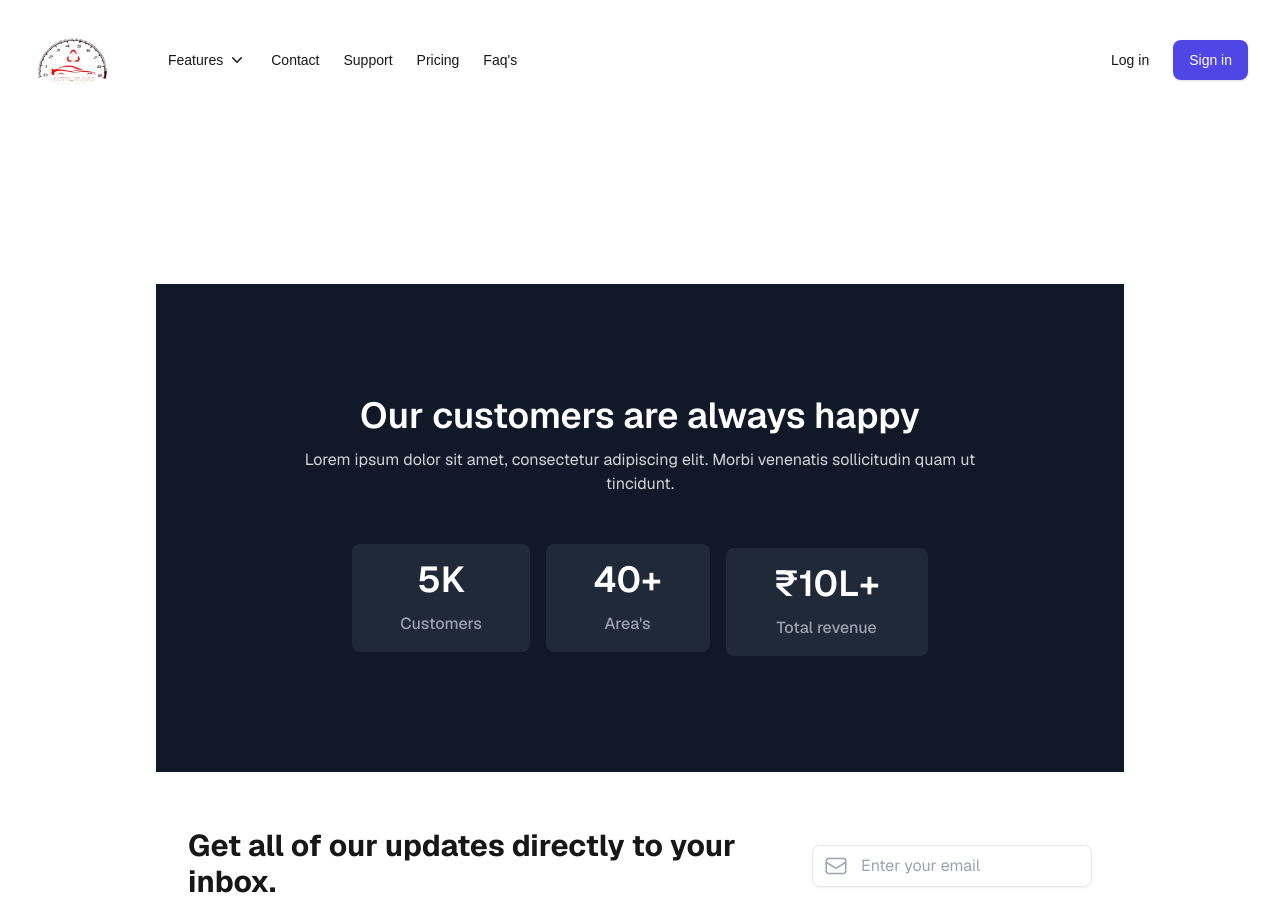
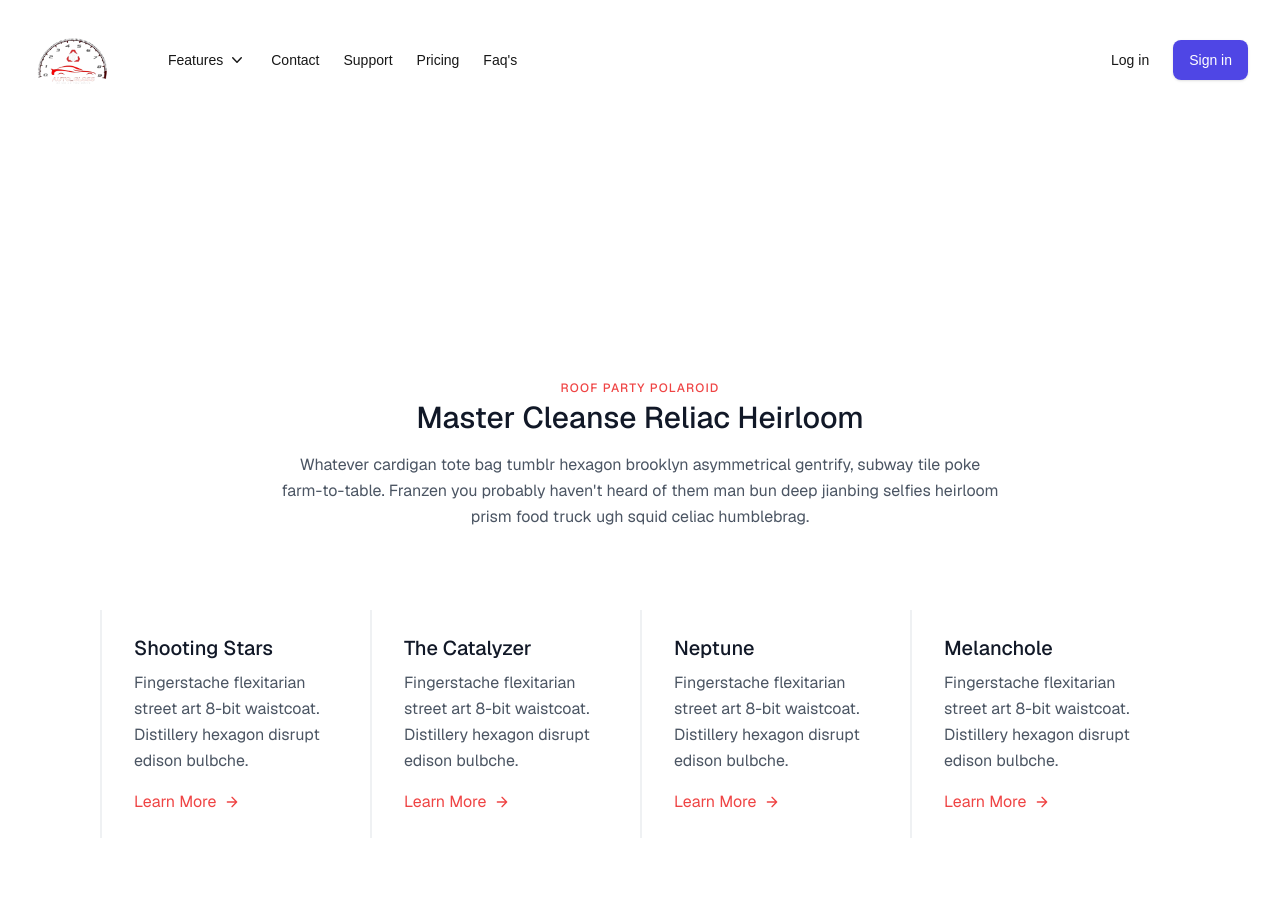
Before and after one commit to Mujju-palaan/af_auto_gloss, a Next.js app: page / in a window 1280 px wide. Shown: the top 897 px of the page. Built offline with nearby package versions, Linux system fonts and the light colour scheme.

Commit message:
content done

```diff
--- /dev/null
+++ b/app/aaContainer/homepage/content.tsx
@@ -0,0 +1,58 @@
+import React from 'react'
+
+const Content = () => {
+  return (
+    <div>
+        <section className="text-gray-600 body-font">
+            <div className="container px-5 py-24 mx-auto">
+                <div className="flex flex-col text-center w-full mb-20">
+                <h2 className="text-xs text-red-500 tracking-widest font-medium title-font mb-1">ROOF PARTY POLAROID</h2>
+                <h1 className="sm:text-3xl text-2xl font-medium title-font mb-4 text-gray-900">Master Cleanse Reliac Heirloom</h1>
+                <p className="lg:w-2/3 mx-auto leading-relaxed text-base">Whatever cardigan tote bag tumblr hexagon brooklyn asymmetrical gentrify, subway tile poke farm-to-table. Franzen you probably haven't heard of them man bun deep jianbing selfies heirloom prism food truck ugh squid celiac humblebrag.</p>
+                </div>
+                <div className="flex flex-wrap">
+                <div className="xl:w-1/4 lg:w-1/2 md:w-full px-8 py-6 border-l-2 border-gray-200 border-opacity-60">
+                    <h2 className="text-lg sm:text-xl text-gray-900 font-medium title-font mb-2">Shooting Stars</h2>
+                    <p className="leading-relaxed text-base mb-4">Fingerstache flexitarian street art 8-bit waistcoat. Distillery hexagon disrupt edison bulbche.</p>
+                    <a className="text-red-500 inline-flex items-center">Learn More
+                    <svg fill="none" stroke="currentColor" stroke-linecap="round" stroke-linejoin="round" stroke-width="2" className="w-4 h-4 ml-2" viewBox="0 0 24 24">
+                        <path d="M5 12h14M12 5l7 7-7 7"></path>
+                    </svg>
+                    </a>
+                </div>
+                <div className="xl:w-1/4 lg:w-1/2 md:w-full px-8 py-6 border-l-2 border-gray-200 border-opacity-60">
+                    <h2 className="text-lg sm:text-xl text-gray-900 font-medium title-font mb-2">The Catalyzer</h2>
+                    <p className="leading-relaxed text-base mb-4">Fingerstache flexitarian street art 8-bit waistcoat. Distillery hexagon disrupt edison bulbche.</p>
+                    <a className="text-red-500 inline-flex items-center">Learn More
+                    <svg fill="none" stroke="currentColor" stroke-linecap="round" stroke-linejoin="round" stroke-width="2" className="w-4 h-4 ml-2" viewBox="0 0 24 24">
+                        <path d="M5 12h14M12 5l7 7-7 7"></path>
+                    </svg>
+                    </a>
+                </div>
+                <div className="xl:w-1/4 lg:w-1/2 md:w-full px-8 py-6 border-l-2 border-gray-200 border-opacity-60">
+                    <h2 className="text-lg sm:text-xl text-gray-900 font-medium title-font mb-2">Neptune</h2>
+                    <p className="leading-relaxed text-base mb-4">Fingerstache flexitarian street art 8-bit waistcoat. Distillery hexagon disrupt edison bulbche.</p>
+                    <a className="text-red-500 inline-flex items-center">Learn More
+                    <svg fill="none" stroke="currentColor" stroke-linecap="round" stroke-linejoin="round" stroke-width="2" className="w-4 h-4 ml-2" viewBox="0 0 24 24">
+                        <path d="M5 12h14M12 5l7 7-7 7"></path>
+                    </svg>
+                    </a>
+                </div>
+                <div className="xl:w-1/4 lg:w-1/2 md:w-full px-8 py-6 border-l-2 border-gray-200 border-opacity-60">
+                    <h2 className="text-lg sm:text-xl text-gray-900 font-medium title-font mb-2">Melanchole</h2>
+                    <p className="leading-relaxed text-base mb-4">Fingerstache flexitarian street art 8-bit waistcoat. Distillery hexagon disrupt edison bulbche.</p>
+                    <a className="text-red-500 inline-flex items-center">Learn More
+                    <svg fill="none" stroke="currentColor" stroke-linecap="round" stroke-linejoin="round" stroke-width="2" className="w-4 h-4 ml-2" viewBox="0 0 24 24">
+                        <path d="M5 12h14M12 5l7 7-7 7"></path>
+                    </svg>
+                    </a>
+                </div>
+                </div>
+                <button className="flex mx-auto mt-16 text-white bg-red-500 border-0 py-2 px-8 focus:outline-none hover:bg-red-600 rounded text-lg">Button</button>
+            </div>
+        </section>
+    </div>
+  )
+}
+
+export default Content
--- a/app/aaContainer/homepage/homepage.tsx
+++ b/app/aaContainer/homepage/homepage.tsx
@@ -1,10 +1,12 @@
 import React from 'react'
 import StatsContainer from '@/components/StatsContainer'
 import Newsletter from '@/components/Newsletter'
+import Content from './content'
 
 const HomePage = () => {
   return (
     <div className='bg-white 500'>
+      <Content/>
       <StatsContainer/>
 
       <Newsletter />
```
